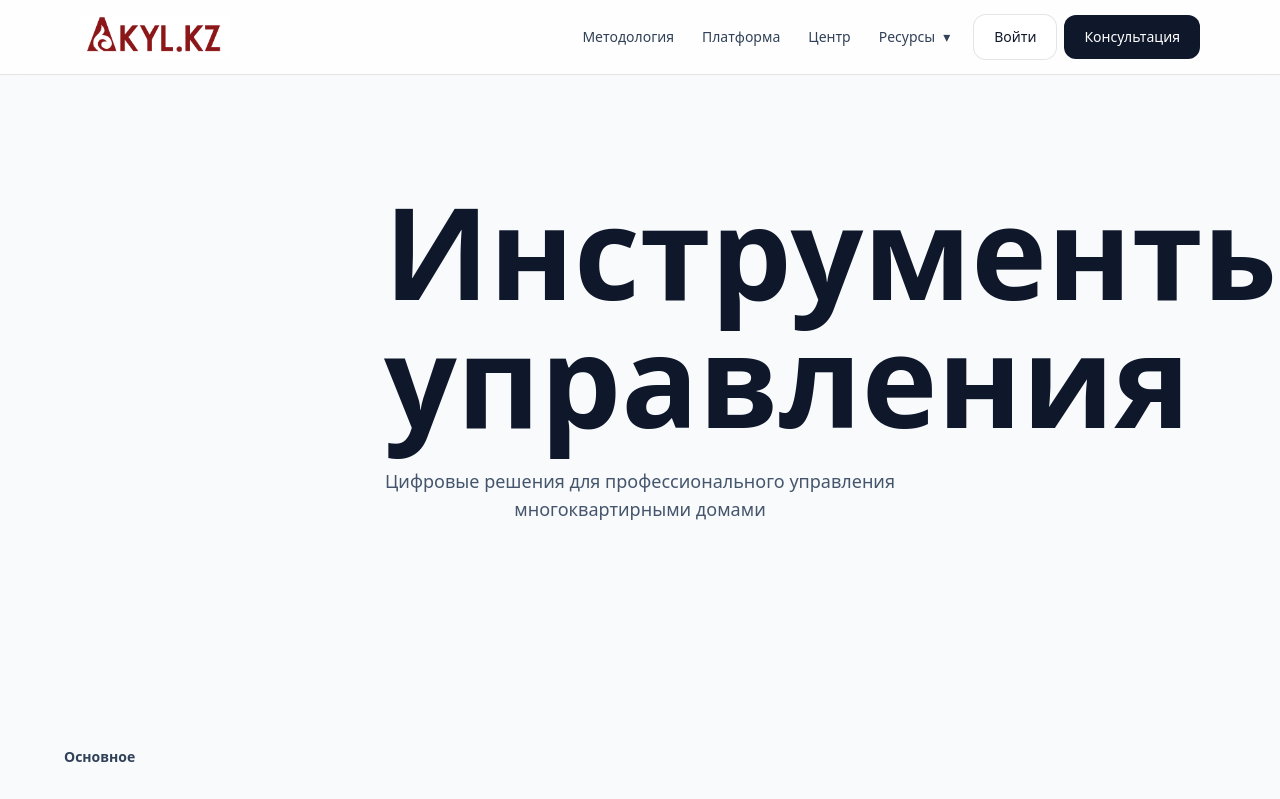
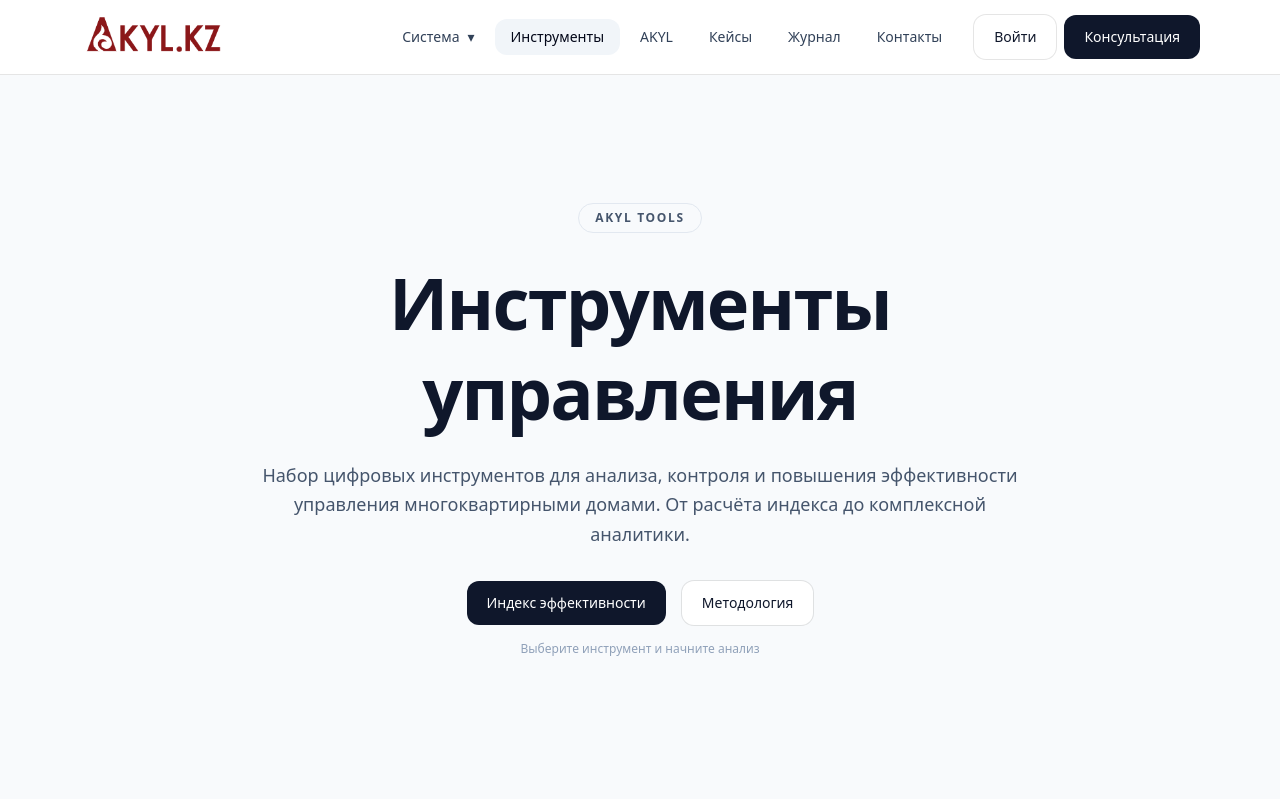
Before and after one commit to zairziyamdun/-akyl-, a Next.js app in the folder frontend/: page /tools in a window 1280 px wide. Shown: the top 799 px of the page. Built offline with nearby package versions, Linux system fonts and the light colour scheme.

Commit message:
Navbar upgrade

```diff
--- a/frontend/components/layout/Navbar.tsx
+++ b/frontend/components/layout/Navbar.tsx
@@ -1,177 +1,260 @@
 "use client";
 
+import Image from "next/image";
+import Link from "next/link";
 import { useEffect, useId, useRef, useState } from "react";
+import { usePathname } from "next/navigation";
 
 import { Button } from "@/components/ui/Button";
 import { Container } from "@/components/ui/Container";
 import { HOME_LOGO_URL } from "@/lib/homeAssets";
-import Link from "next/link";
 
-type NavLink = { label: string; href: string };
-type MegaLink = { title: string; description: string; href: string };
+type NavItem = {
+  label: string;
+  href: string;
+};
 
-const topLinks: NavLink[] = [
-  { label: "Методология", href: "/" },
-  { label: "Платформа", href: "/" },
-  { label: "Центр", href: "/" },
+type MegaItem = {
+  title: string;
+  description: string;
+  href: string;
+};
+
+type MegaGroup = {
+  title: string;
+  items: MegaItem[];
+};
+
+const primaryLinks: NavItem[] = [
+  { label: "Инструменты", href: "/tools" },
+  { label: "AKYL", href: "/akyl" },
+  { label: "Кейсы", href: "/cases" },
+  { label: "Журнал", href: "/journal" },
+  { label: "Контакты", href: "/contacts" },
 ];
 
-const megaGroups: Array<{ title: string; items: MegaLink[] }> = [
+const megaGroups: MegaGroup[] = [
   {
-    title: "Основы",
+    title: "Методология",
     items: [
       {
-        title: "Теория управления",
-        description: "Принципы и методы управления МЖД",
-        href: "/",
+        title: "Методология управления",
+        description: "Подход, структура и логика профессионального управления МЖД",
+        href: "/methodology",
       },
       {
-        title: "Архитектура",
-        description: "Структура системы и её компоненты",
-        href: "/",
+        title: "Теория управления МЖД",
+        description: "Системный и научный подход к управлению домом",
+        href: "/methodology/theory",
       },
       {
-        title: "Роли",
-        description: "Участники и их ответственность",
-        href: "/",
+        title: "Архитектура системы",
+        description: "Компоненты, связи и уровни системы управления",
+        href: "/methodology/architecture",
       },
       {
-        title: "Процессы",
-        description: "Бизнес‑процессы и их взаимодействие",
-        href: "/",
+        title: "Роли участников",
+        description: "Ответственность, взаимодействие и управленческие роли",
+        href: "/methodology/roles",
       },
     ],
   },
   {
-    title: "Управление",
+    title: "Атлас",
     items: [
       {
-        title: "Финансовое управление",
-        description: "Контроль доходов и расходов дома",
-        href: "/fin-ypr",
+        title: "Атлас управления",
+        description: "Визуальная карта системы управления МЖД",
+        href: "/atlas",
       },
       {
-        title: "KPI",
-        description: "Показатели эффективности управления",
-        href: "/",
+        title: "Архитектура управления",
+        description: "Схема всех ключевых элементов и связей",
+        href: "/atlas/architecture",
       },
       {
-        title: "Стандарты",
-        description: "Принципы и стандарты системы",
-        href: "/",
+        title: "Карты процессов",
+        description: "Пошаговые карты бизнес-процессов управления",
+        href: "/atlas/process-maps",
       },
       {
-        title: "Аудит",
-        description: "Диагностика и улучшения управления",
-        href: "/",
+        title: "Схемы взаимодействия",
+        description: "Модели коммуникаций, ролей и принятия решений",
+        href: "/atlas/interactions",
       },
     ],
   },
   {
-    title: "Ресурсы",
+    title: "База знаний",
     items: [
       {
         title: "Библиотека знаний",
-        description: "Статьи, исследования и материалы",
-        href: "/",
+        description: "Материалы, статьи, шаблоны и исследования",
+        href: "/library",
       },
       {
-        title: "Кейсы",
-        description: "Практика внедрения на реальных домах",
-        href: "/",
+        title: "Аналитика и статьи",
+        description: "Экспертные публикации и обзоры отрасли",
+        href: "/library/articles",
       },
       {
-        title: "Инструменты",
-        description: "Шаблоны, чек‑листы, калькуляторы",
-        href: "/tools",
+        title: "Научные исследования",
+        description: "Исследовательская база и научные материалы",
+        href: "/library/research",
       },
       {
-        title: "Контакты",
-        description: "Связаться с командой AKYL",
-        href: "/",
+        title: "Шаблоны",
+        description: "Готовые документы и инструменты для практики",
+        href: "/library/templates",
       },
     ],
   },
 ];
 
+function cn(...classes: Array<string | false | null | undefined>) {
+  return classes.filter(Boolean).join(" ");
+}
+
 function useOnClickOutside(
   refs: Array<React.RefObject<HTMLElement | null>>,
-  onOutside: () => void,
+  handler: () => void,
   enabled: boolean,
 ) {
   useEffect(() => {
     if (!enabled) return;
-    const handler = (event: MouseEvent) => {
+
+    const listener = (event: MouseEvent) => {
       const target = event.target as Node | null;
-      const inside = refs.some((r) => {
-        const el = r.current;
+
+      const clickedInside = refs.some((ref) => {
+        const el = ref.current;
         return el ? el.contains(target) : false;
       });
-      if (!inside) onOutside();
+
+      if (!clickedInside) handler();
     };
-    window.addEventListener("mousedown", handler);
-    return () => window.removeEventListener("mousedown", handler);
-  }, [enabled, onOutside, refs]);
+
+    document.addEventListener("mousedown", listener);
+    return () => document.removeEventListener("mousedown", listener);
+  }, [refs, handler, enabled]);
+}
+
+function isActive(pathname: string, href: string) {
+  if (href === "/") return pathname === "/";
+  return pathname === href || pathname.startsWith(`${href}/`);
 }
 
 export function Navbar() {
+  const pathname = usePathname();
+  return <NavbarInner key={pathname} pathname={pathname} />;
+}
+
+function NavbarInner({ pathname }: { pathname: string }) {
   const menuId = useId();
+
   const [mobileOpen, setMobileOpen] = useState(false);
-  const [megaOpen, setMegaOpen] = useState(false);
+  const [desktopMegaOpen, setDesktopMegaOpen] = useState(false);
+  const [mobileMegaOpen, setMobileMegaOpen] = useState(false);
+
   const headerRef = useRef<HTMLElement | null>(null);
   const megaRef = useRef<HTMLDivElement | null>(null);
 
-  useOnClickOutside([headerRef, megaRef], () => setMegaOpen(false), megaOpen);
+  useOnClickOutside(
+    [headerRef, megaRef],
+    () => {
+      setDesktopMegaOpen(false);
+    },
+    desktopMegaOpen,
+  );
+
+  useEffect(() => {
+    const onKeyDown = (e: KeyboardEvent) => {
+      if (e.key === "Escape") {
+        setDesktopMegaOpen(false);
+        setMobileOpen(false);
+        setMobileMegaOpen(false);
+      }
+    };
+
+    document.addEventListener("keydown", onKeyDown);
+    return () => document.removeEventListener("keydown", onKeyDown);
+  }, []);
+
+  const systemActive =
+    isActive(pathname, "/methodology") ||
+    isActive(pathname, "/atlas") ||
+    isActive(pathname, "/library");
 
   return (
     <header
       ref={headerRef}
-      className="sticky top-0 z-50 border-b border-black/10 bg-white/80 backdrop-blur"
+      className="sticky top-0 z-50 border-b border-black/10 bg-white/90 backdrop-blur-md"
     >
       <Container className="py-3">
-        <div className="flex items-center justify-between gap-3">
-          <Link href="/" className="inline-flex items-center gap-3">
-            <img
+        <div className="flex items-center justify-between gap-4">
+          <Link href="/" className="inline-flex shrink-0 items-center">
+            <Image
               src={HOME_LOGO_URL}
               alt="AKYL"
-              className="w-[150px] h-[50px] object-contain"
-              loading="eager"
+              width={150}
+              height={50}
+              className="h-[50px] w-[150px] object-contain"
+              priority
             />
           </Link>
 
           <nav className="hidden items-center gap-1 lg:flex">
-            {topLinks.map((l) => (
-              <a
-                key={l.label}
-                href={l.href}
-                className="rounded-xl px-3 py-2 text-sm text-slate-700 hover:bg-slate-100"
-              >
-                {l.label}
-              </a>
-            ))}
-
             <button
               type="button"
-              aria-expanded={megaOpen}
+              aria-expanded={desktopMegaOpen}
               aria-controls={menuId}
-              onClick={() => setMegaOpen((v) => !v)}
-              className="inline-flex items-center gap-2 rounded-xl px-3 py-2 text-sm text-slate-700 hover:bg-slate-100"
+              onClick={() => setDesktopMegaOpen((prev) => !prev)}
+              className={cn(
+                "inline-flex items-center gap-2 rounded-xl px-4 py-2 text-sm font-medium transition",
+                systemActive || desktopMegaOpen
+                  ? "bg-slate-100 text-slate-950"
+                  : "text-slate-700 hover:bg-slate-100 hover:text-slate-950",
+              )}
             >
-              <span>Ресурсы</span>
+              <span>Система</span>
               <span
                 aria-hidden="true"
-                className={[
-                  "inline-block transition-transform",
-                  megaOpen ? "rotate-180" : "rotate-0",
-                ].join(" ")}
+                className={cn(
+                  "transition-transform",
+                  desktopMegaOpen && "rotate-180",
+                )}
               >
                 ▾
               </span>
             </button>
 
-            <div className="ml-2 flex items-center gap-2">
-              <Button variant="secondary">Войти</Button>
-              <Button>Консультация</Button>
+            {primaryLinks.map((item) => {
+              const active = isActive(pathname, item.href);
+
+              return (
+                <Link
+                  key={item.label}
+                  href={item.href}
+                  className={cn(
+                    "rounded-xl px-4 py-2 text-sm font-medium transition",
+                    active
+                      ? "bg-slate-100 text-slate-950"
+                      : "text-slate-700 hover:bg-slate-100 hover:text-slate-950",
+                  )}
+                >
+                  {item.label}
+                </Link>
+              );
+            })}
+
+            <div className="ml-3 flex items-center gap-2">
+              <Button variant="secondary" asChild>
+                <Link href="/login">Войти</Link>
+              </Button>
+
+              <Button asChild>
+                <Link href="/contacts">Консультация</Link>
+              </Button>
             </div>
           </nav>
 
@@ -180,15 +263,15 @@ export function Navbar() {
             className="inline-flex h-10 w-10 items-center justify-center rounded-xl ring-1 ring-black/10 lg:hidden"
             aria-expanded={mobileOpen}
             aria-controls={`${menuId}-mobile`}
-            onClick={() => setMobileOpen((v) => !v)}
+            onClick={() => setMobileOpen((prev) => !prev)}
           >
-            <span className="sr-only">Open menu</span>
+            <span className="sr-only">Открыть меню</span>
             <span aria-hidden="true">{mobileOpen ? "✕" : "☰"}</span>
           </button>
         </div>
       </Container>
 
-      {megaOpen ? (
+      {desktopMegaOpen && (
         <div
           ref={megaRef}
           id={menuId}
@@ -196,25 +279,29 @@ export function Navbar() {
         >
           <Container className="py-6">
             <div className="grid grid-cols-3 gap-8">
-              {megaGroups.map((g) => (
-                <div key={g.title}>
+              {megaGroups.map((group) => (
+                <div key={group.title}>
                   <h3 className="text-sm font-semibold text-slate-900">
-                    {g.title}
+                    {group.title}
                   </h3>
+
                   <ul className="mt-4 space-y-2">
-                    {g.items.map((it) => (
-                      <li key={it.title}>
-                        <a
-                          href={it.href}
-                          className="block rounded-2xl p-3 hover:bg-slate-50"
+                    {group.items.map((item) => (
+                      <li key={item.title}>
+                        <Link
+                          href={item.href}
+                          className={cn(
+                            "block rounded-2xl p-3 transition hover:bg-slate-50",
+                            isActive(pathname, item.href) && "bg-slate-50",
+                          )}
                         >
                           <p className="text-sm font-semibold text-slate-900">
-                            {it.title}
+                            {item.title}
                           </p>
-                          <p className="mt-1 text-sm text-slate-600">
-                            {it.description}
+                          <p className="mt-1 text-sm leading-relaxed text-slate-600">
+                            {item.description}
                           </p>
-                        </a>
+                        </Link>
                       </li>
                     ))}
                   </ul>
@@ -223,66 +310,94 @@ export function Navbar() {
             </div>
           </Container>
         </div>
-      ) : null}
+      )}
 
-      {mobileOpen ? (
-        <div id={`${menuId}-mobile`} className="border-t border-black/10 lg:hidden">
+      {mobileOpen && (
+        <div
+          id={`${menuId}-mobile`}
+          className="border-t border-black/10 bg-white lg:hidden"
+        >
           <Container className="py-4">
             <div className="flex flex-col gap-2">
-              {topLinks.map((l) => (
-                <a
-                  key={l.label}
-                  href={l.href}
-                  className="rounded-xl px-3 py-3 text-sm text-slate-700 hover:bg-slate-100"
-                >
-                  {l.label}
-                </a>
-              ))}
               <button
                 type="button"
-                onClick={() => setMegaOpen((v) => !v)}
-                className="flex items-center justify-between rounded-xl px-3 py-3 text-sm text-slate-700 hover:bg-slate-100"
+                onClick={() => setMobileMegaOpen((prev) => !prev)}
+                className={cn(
+                  "flex items-center justify-between rounded-xl px-3 py-3 text-sm font-medium transition",
+                  systemActive || mobileMegaOpen
+                    ? "bg-slate-100 text-slate-950"
+                    : "text-slate-700 hover:bg-slate-100 hover:text-slate-950",
+                )}
               >
-                <span>Ресурсы</span>
-                <span aria-hidden="true">{megaOpen ? "▴" : "▾"}</span>
+                <span>Система</span>
+                <span aria-hidden="true">{mobileMegaOpen ? "▴" : "▾"}</span>
               </button>
-              {megaOpen ? (
-                <div className="mt-2 grid gap-6 rounded-2xl bg-slate-50 p-4 ring-1 ring-black/5">
-                  {megaGroups.map((g) => (
-                    <div key={g.title}>
+
+              {mobileMegaOpen && (
+                <div className="grid gap-6 rounded-2xl bg-slate-50 p-4 ring-1 ring-black/5">
+                  {megaGroups.map((group) => (
+                    <div key={group.title}>
                       <h3 className="text-xs font-semibold uppercase tracking-wide text-slate-700">
-                        {g.title}
+                        {group.title}
                       </h3>
+
                       <ul className="mt-2 space-y-1">
-                        {g.items.map((it) => (
-                          <li key={it.title}>
-                            <a
-                              href={it.href}
-                              className="block rounded-xl px-3 py-2 hover:bg-white"
+                        {group.items.map((item) => (
+                          <li key={item.title}>
+                            <Link
+                              href={item.href}
+                              className={cn(
+                                "block rounded-xl px-3 py-2 transition hover:bg-white",
+                                isActive(pathname, item.href) && "bg-white",
+                              )}
                             >
                               <p className="text-sm font-semibold text-slate-900">
-                                {it.title}
+                                {item.title}
                               </p>
-                              <p className="text-sm text-slate-600">
-                                {it.description}
+                              <p className="text-sm leading-relaxed text-slate-600">
+                                {item.description}
                               </p>
-                            </a>
+                            </Link>
                           </li>
                         ))}
                       </ul>
                     </div>
                   ))}
                 </div>
-              ) : null}
+              )}
+
+              {primaryLinks.map((item) => {
+                const active = isActive(pathname, item.href);
+
+                return (
+                  <Link
+                    key={item.label}
+                    href={item.href}
+                    className={cn(
+                      "rounded-xl px-3 py-3 text-sm font-medium transition",
+                      active
+                        ? "bg-slate-100 text-slate-950"
+                        : "text-slate-700 hover:bg-slate-100 hover:text-slate-950",
+                    )}
+                  >
+                    {item.label}
+                  </Link>
+                );
+              })}
 
               <div className="mt-2 grid grid-cols-2 gap-2">
-                <Button variant="secondary">Войти</Button>
-                <Button>Консультация</Button>
+                <Button variant="secondary" asChild>
+                  <Link href="/login">Войти</Link>
+                </Button>
+
+                <Button asChild>
+                  <Link href="/contacts">Консультация</Link>
+                </Button>
               </div>
             </div>
           </Container>
         </div>
-      ) : null}
+      )}
     </header>
   );
 }
--- a/frontend/components/tools/Footer1.tsx
+++ /dev/null
@@ -1,5 +0,0 @@
-import { Footer } from "@/components/layout/Footer";
-
-export function Footer1() {
-  return <Footer />;
-}
--- a/frontend/components/tools/Footer1_1.tsx
+++ /dev/null
@@ -1,5 +0,0 @@
-import { Footer } from "@/components/layout/Footer";
-
-export function Footer1_1() {
-  return <Footer />;
-}
--- a/frontend/components/tools/Header64.tsx
+++ b/frontend/components/tools/Header64.tsx
@@ -1,14 +1,43 @@
+"use client";
+
+import Link from "next/link";
+import { Button } from "@/components/ui/Button";
+
 export function Header64() {
   return (
-    <section className="px-[5%] py-16 md:py-24 lg:py-28">
-      <div className="mx-auto max-w-lg text-center">
-        <h1 className="mb-5 text-6xl font-bold md:mb-6 md:text-8xl lg:text-9xl">
+    <section className="px-[5%] py-20 md:py-28 lg:py-32">
+      <div className="mx-auto max-w-3xl text-center">
+
+        <div className="mb-6 inline-flex items-center rounded-full border border-slate-200 bg-slate-50 px-4 py-1.5 text-xs font-semibold uppercase tracking-[0.14em] text-slate-600">
+          AKYL Tools
+        </div>
+
+        <h1 className="text-4xl font-bold leading-tight tracking-tight text-slate-900 md:text-6xl lg:text-7xl">
           Инструменты управления
         </h1>
-        <p className="text-slate-600 md:text-lg">
-          Цифровые решения для профессионального управления многоквартирными
-          домами
+
+        <p className="mt-6 text-base leading-relaxed text-slate-600 md:text-lg">
+          Набор цифровых инструментов для анализа, контроля и повышения
+          эффективности управления многоквартирными домами. От расчёта индекса
+          до комплексной аналитики.
         </p>
+
+        <div className="mt-8 flex flex-wrap items-center justify-center gap-4">
+
+          <Link href="/efficiency-index">
+            <Button>Индекс эффективности</Button>
+          </Link>
+
+          <Link href="/methodology">
+            <Button variant="secondary">Методология</Button>
+          </Link>
+
+        </div>
+
+        <p className="mt-4 text-xs text-slate-400">
+          Выберите инструмент и начните анализ
+        </p>
+
       </div>
     </section>
   );
--- a/frontend/components/tools/Navbar8.tsx
+++ /dev/null
@@ -1,5 +0,0 @@
-import { Navbar } from "@/components/layout/Navbar";
-
-export function Navbar8() {
-  return <Navbar />;
-}
--- a/frontend/components/ui/Button.tsx
+++ b/frontend/components/ui/Button.tsx
@@ -1,4 +1,10 @@
-import type { ButtonHTMLAttributes, ReactNode } from "react";
+import {
+  cloneElement,
+  isValidElement,
+  type ButtonHTMLAttributes,
+  type ReactElement,
+  type ReactNode,
+} from "react";
 
 import { cn } from "@/lib/cn";
 
@@ -9,6 +15,7 @@ type ButtonProps = ButtonHTMLAttributes<HTMLButtonElement> & {
   variant?: Variant;
   size?: Size;
   rightIcon?: ReactNode;
+  asChild?: boolean;
 };
 
 export function Button({
@@ -17,13 +24,11 @@ export function Button({
   size = "md",
   rightIcon,
   children,
+  asChild = false,
   type = "button",
   ...props
 }: ButtonProps) {
-  return (
-    <button
-      type={type}
-      className={cn(
+  const mergedClassName = cn(
     "inline-flex items-center justify-center gap-2 rounded-xl font-medium outline-none transition focus-visible:ring-2 focus-visible:ring-slate-400 disabled:opacity-50 disabled:pointer-events-none",
     size === "md" ? "h-11 px-5 text-sm" : "h-9 px-4 text-sm",
     variant === "primary" &&
@@ -35,9 +40,21 @@ export function Button({
     variant === "link" &&
       "h-auto px-0 text-slate-900 underline-offset-4 hover:underline",
     className,
-      )}
-      {...props}
-    >
+  );
+
+  if (asChild) {
+    if (!isValidElement(children)) {
+      throw new Error("Button with asChild expects a single React element child.");
+    }
+    const child = children as ReactElement<{ className?: string }>;
+    return cloneElement(child, {
+      ...props,
+      className: cn(mergedClassName, child.props.className),
+    });
+  }
+
+  return (
+    <button type={type} className={mergedClassName} {...props}>
       <span>{children}</span>
       {rightIcon ? <span aria-hidden="true">{rightIcon}</span> : null}
     </button>
```
Lines whose indentation alone changed are shown as unchanged.
